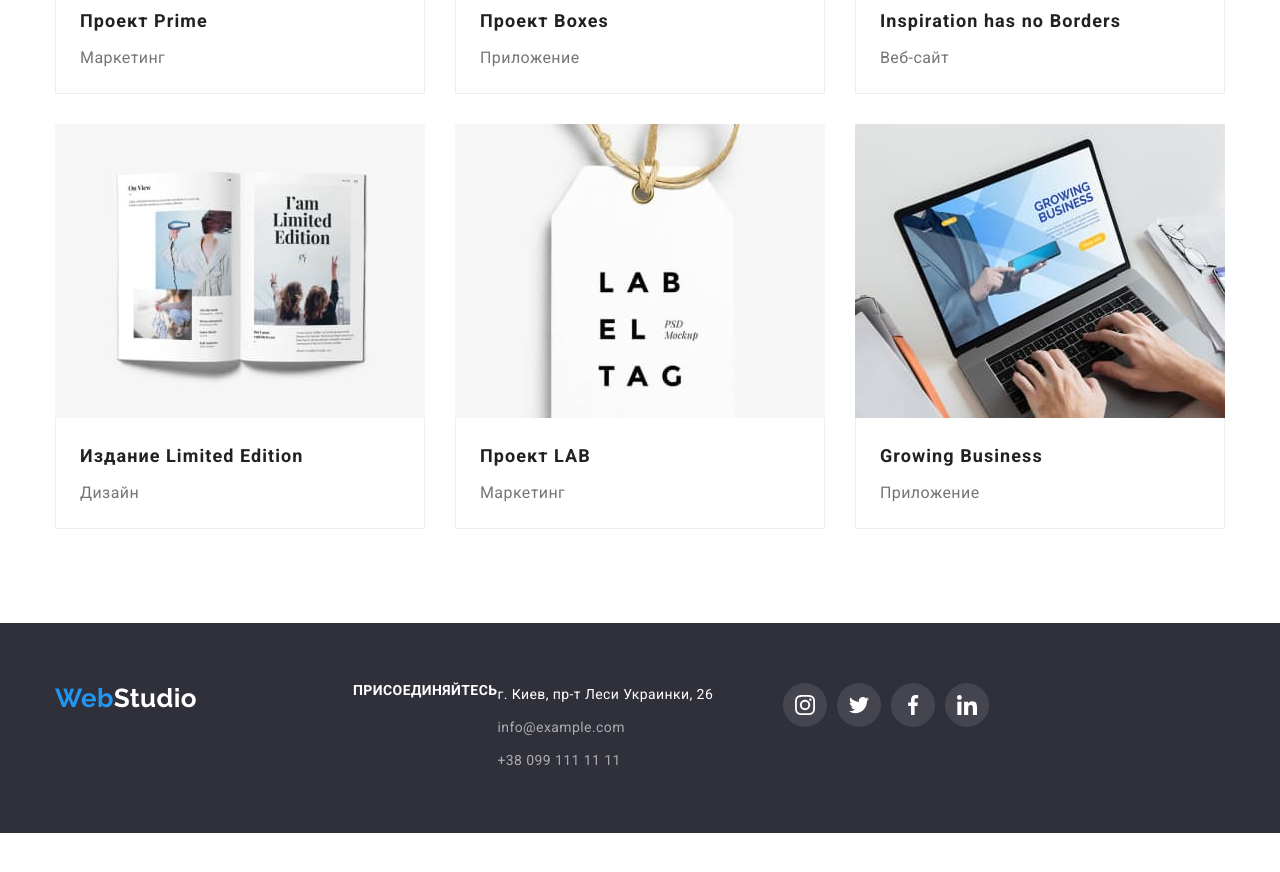
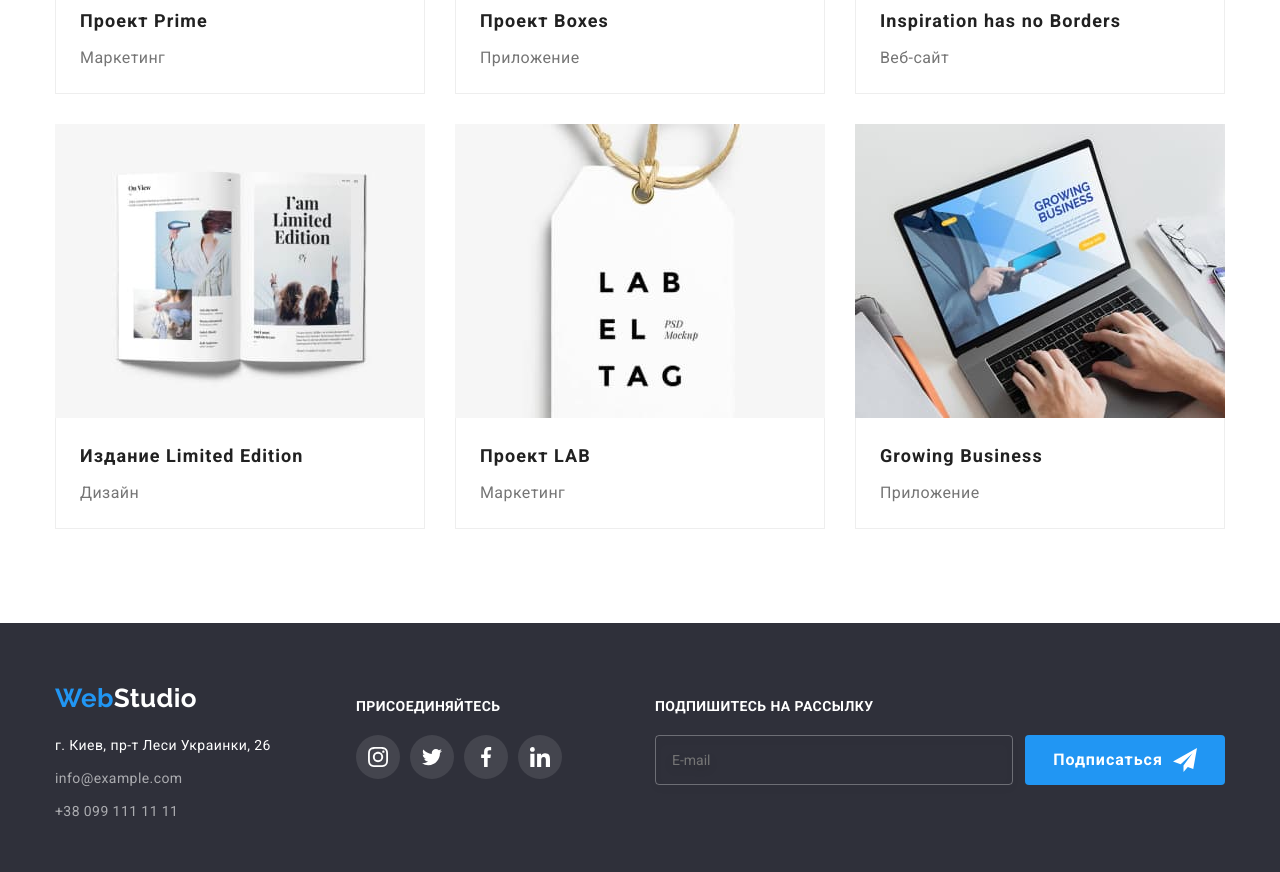
Before and after one commit to AlonaStasyshyna/goit-markup-hw-06, a plain HTML site: page portfolio.html in a window 1280 px wide. Shown: the part 1010-1882 px from the top of the page. Before the commit the page ends 1843 px from the top, so only its background shows below. Drawn offline with nearby package versions, Linux system fonts and the light colour scheme.

Commit message:
Makes changes at footer

```diff
--- a/css/styles.css
+++ b/css/styles.css
@@ -560,20 +560,17 @@ button {
   display: flex;
 }
 
+.footer-nav {
+  margin-right: 70px;
+  width: 231px;
+}
+
 .footer .logo {
   display: inline-block;
   margin-right: 156px;
   margin-bottom: 20px;
 
   color: var(--primary-white-color);
-}
-
-.footer-stroke {
-  display: flex;
-}
-
-.address {
-  margin-right: 70px;
 }
 
 .address-item + .address-item {
@@ -636,7 +633,6 @@ button {
 }
 
 .footer-input {
-  /* display: block; */
   width: 358px;
   height: 50px;
   margin-right: 12px;
--- a/portfolio.html
+++ b/portfolio.html
@@ -310,11 +310,11 @@
     <!-- Подвал -->
     <footer class="footer">
       <div class="container">
-        <a href="./index.html" lang="en" class="logo"><span class="logo-accent">Web</span>Studio</a>
+        <div class="footer-nav">
+          <a href="./index.html" lang="en" class="logo"
+            ><span class="logo-accent">Web</span>Studio</a
+          >
 
-        <strong class="join-phrase">присоединяйтесь</strong>
-
-        <div class="footer-stroke">
           <address class="address">
             <ul class="address-list">
               <li class="address-item">
@@ -334,6 +334,10 @@
               </li>
             </ul>
           </address>
+        </div>
+
+        <div class="join">
+          <strong class="join-phrase">присоединяйтесь</strong>
 
           <ul class="social-networks">
             <li class="social-networks-item">
@@ -362,6 +366,22 @@
             </li>
           </ul>
         </div>
+
+        <div class="subscription">
+          <strong class="join-phrase">Подпишитесь на рассылку</strong>
+
+          <form class="footer-form">
+            <label class="footer-label">
+              <input class="footer-input" type="email" name="email" placeholder="E-mail" />
+            </label>
+            <button class="button footer-button" type="submit">
+              Подписаться
+              <svg class="footer-button-icon" width="24" height="24">
+                <use href="./images/icons.svg#icon-send"></use>
+              </svg>
+            </button>
+          </form>
+        </div>
       </div>
     </footer>
   </body>
```
Also changed, not shown: index.html (+1 -1 lines).
